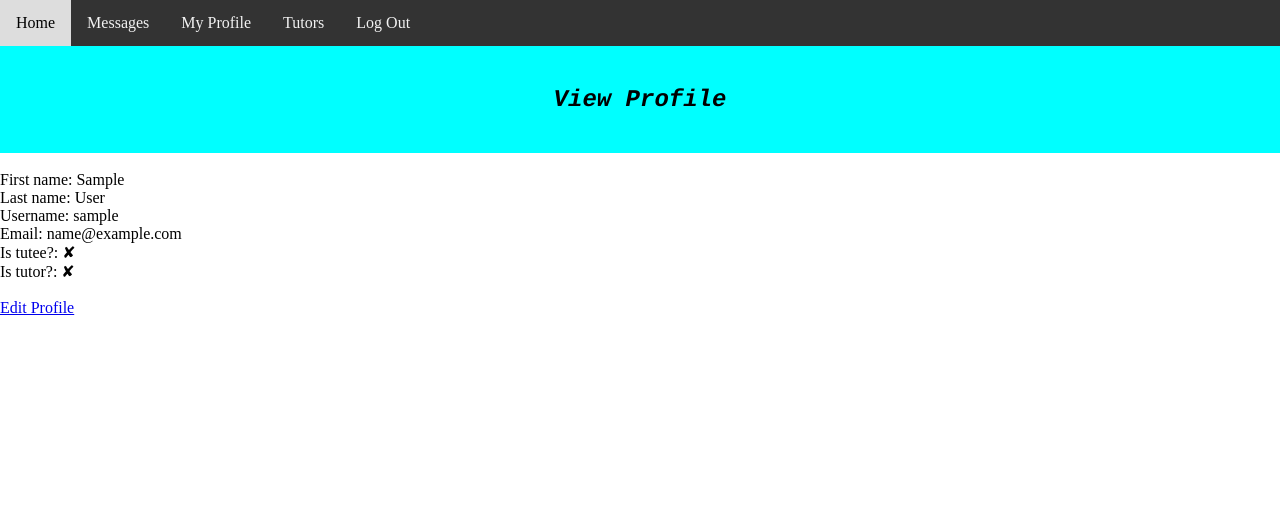
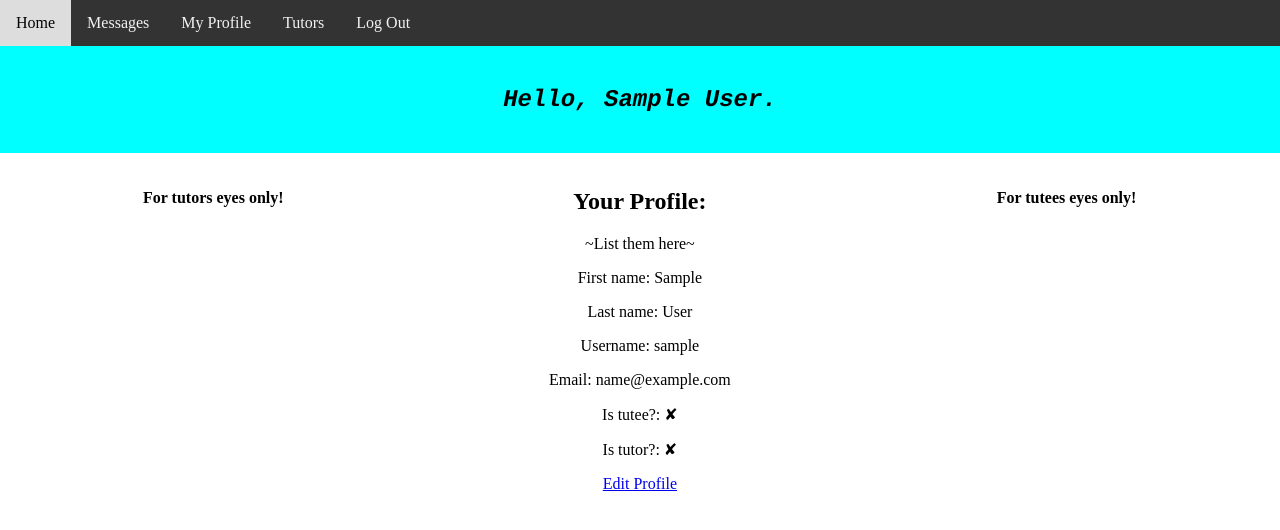
Before and after one commit to Peer2PeerWebApp/demo_webapp_zehra, a Django app: page /view_profile/ in a window 1280 px wide. Shown: the top 530 px of the page. Run offline with Django 3.2, Linux system fonts and the light colour scheme; the visitor is signed in with stand-in values (Sample User, id 1); data comes from the database, SQL or seed files in the repository; parts of the project's set-up code (start-up, migrations or seed data) failed here and were passed over.

Commit message:
few more touches

```diff
--- a/mysite/templates/home.html
+++ b/mysite/templates/home.html
@@ -21,17 +21,17 @@
         <div class="row">
             <div class="column">
               <h2>About</h2>
-              <p>Lorem ipsum dolor sit amet, consectetur adipiscing elit. Maecenas sit amet pretium urna. Vivamus venenatis velit nec neque ultricies, eget elementum magna tristique. Quisque vehicula, risus eget aliquam placerat, purus leo tincidunt eros, eget luctus quam orci in velit. Praesent scelerisque tortor sed accumsan convallis.</p>
+              <p>Maybe list all courses available here...</p>
             </div>
 
             <div class="column">
               <h2>Column</h2>
-              <p>Lorem ipsum dolor sit amet, consectetur adipiscing elit. Maecenas sit amet pretium urna. Vivamus venenatis velit nec neque ultricies, eget elementum magna tristique. Quisque vehicula, risus eget aliquam placerat, purus leo tincidunt eros, eget luctus quam orci in velit. Praesent scelerisque tortor sed accumsan convallis.</p>
+              <p>Maybe display if there are new messages here, and link to inbox if so...</p>
             </div>
 
             <div class="column">
               <h2>Column</h2>
-              <p>Lorem ipsum dolor sit amet, consectetur adipiscing elit. Maecenas sit amet pretium urna. Vivamus venenatis velit nec neque ultricies, eget elementum magna tristique. Quisque vehicula, risus eget aliquam placerat, purus leo tincidunt eros, eget luctus quam orci in velit. Praesent scelerisque tortor sed accumsan convallis.</p>
+              <p>Maybe list all the newest members here...</p>
             </div>
         </div>
     {% else %}
--- a/user_profile/templates/view_profile.html
+++ b/user_profile/templates/view_profile.html
@@ -5,21 +5,45 @@
 
 {% block header %}
     <div class="header">
-        <h2>View Profile</h2>
+        <h2>Hello, {{user.first_name}} {{user.last_name}}.</h2>
     </div>
 {% endblock %}
 
 
 {% block content %}
-    <br>First name: {{user.first_name}}
-    <br>Last name: {{user.last_name}}
-    <br>Username: {{user.username}}
-    <br>Email: {{user.email}}
-    <br>Is tutee?: {{user.is_tutee|yesno:"✔,✘"}}
-    <br>Is tutor?: {{user.is_tutor|yesno:"✔,✘"}}
-    <br></br>
 
-    <a href="{% url 'edit_profile' %}">Edit Profile</a>
+    <div class="column">
+        {% if user.is_tutor %}
+        <h2>Courses you tutor:</h2>
+        <p>~List them here~</p>
+        <a>~Add link to edit courses taught here~</a>
+        {% else %}
+        <h4>For tutors eyes only!</h4>
+        {% endif %}
+    </div>
+
+    <div class="column">
+        <h2>Your Profile:</h2>
+        <p>~List them here~</p>
+        <p>First name: {{user.first_name}}</p>
+        <p>Last name: {{user.last_name}}</p>
+        <p>Username: {{user.username}}</p>
+        <p>Email: {{user.email}}</p>
+        <p>Is tutee?: {{user.is_tutee|yesno:"✔,✘"}}</p>
+        <p>Is tutor?: {{user.is_tutor|yesno:"✔,✘"}}</p>
+
+        <a href="{% url 'edit_profile' %}">Edit Profile</a>
+    </div>
+
+    <div class="column">
+        {% if user.is_tutee %}
+        <h2>Your courses:</h2>
+        <p>~List them here~</p>
+        <a>~Add link to edit courses taught here~</a>
+        {% else %}
+        <h4>For tutees eyes only!</h4>
+        {% endif %}
+      </div>
 
 {% endblock %}
 
```
